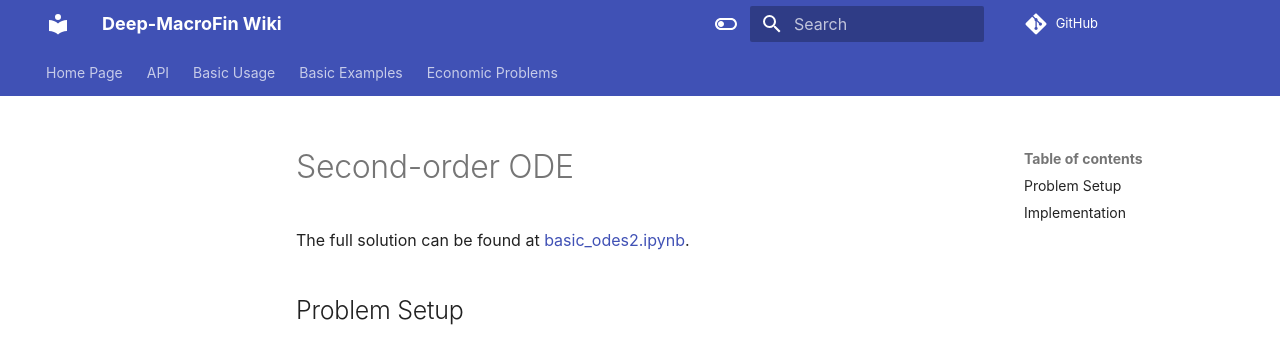
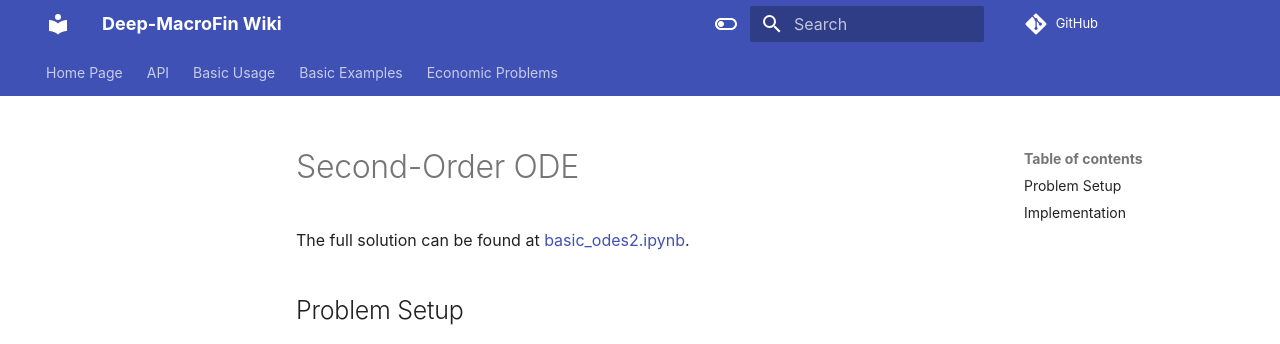
Before and after one commit to rotmanfinhub/deep-macrofin, an MkDocs documentation site: the page built from docs/examples/odes/second_order.md, in a window 1280 px wide and 900 px high. Shown: the top 344 px of the window. Built offline with MkDocs 1.6.1 and Material for MkDocs 9.7.7, drawn with Linux system fonts in a browser that asks for light colours; comment, search, counter and statistics services are not loaded.

```diff
--- a/docs/examples/odes/second_order.md
+++ b/docs/examples/odes/second_order.md
@@ -1,4 +1,4 @@
-# Second-order ODE
+# Second-Order ODE
 
 The full solution can be found at <a href="https://github.com/rotmanfinhub/deep-macrofin/blob/main/examples/basic_examples/basic_odes2.ipynb" target="_blank">basic_odes2.ipynb</a>.
 
```
